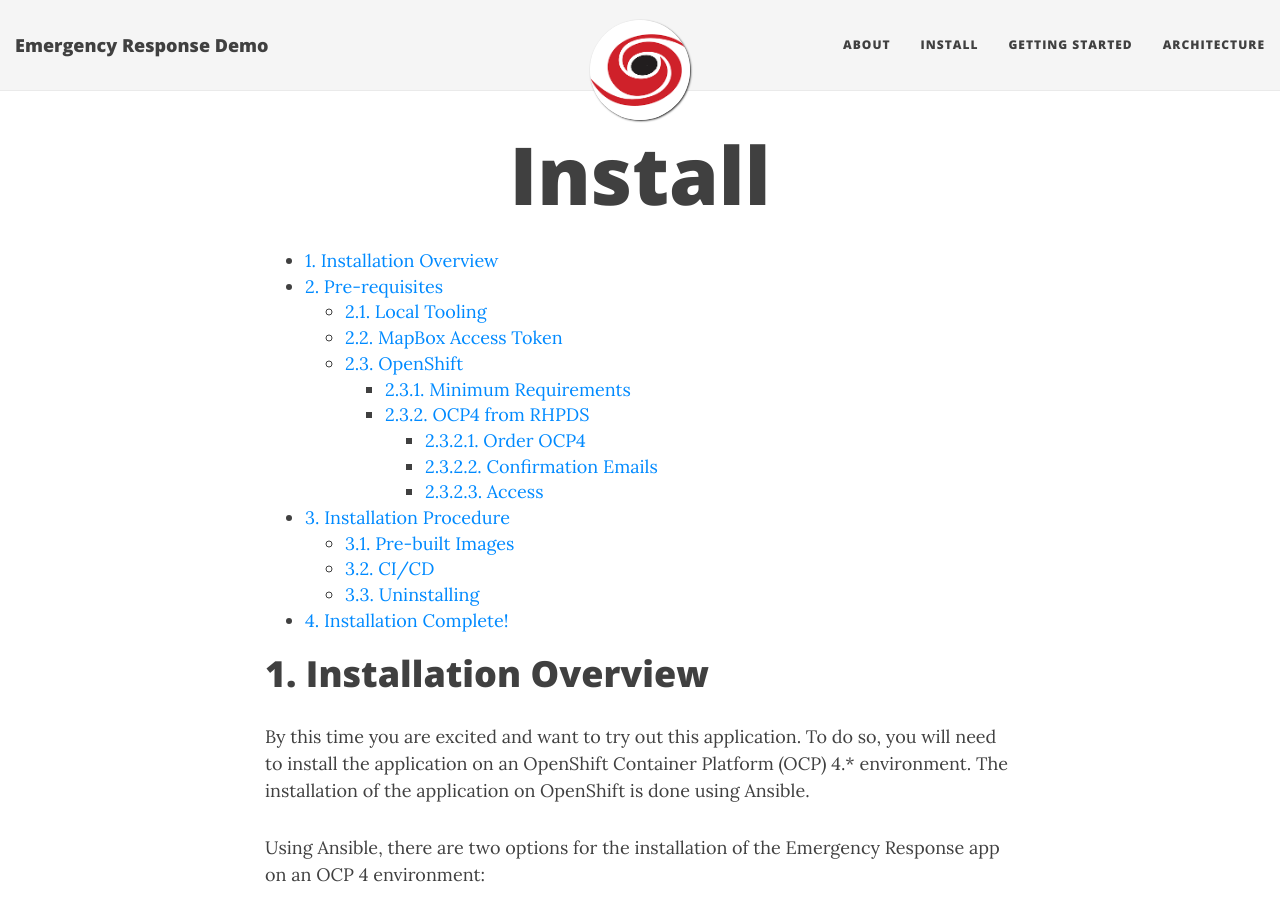
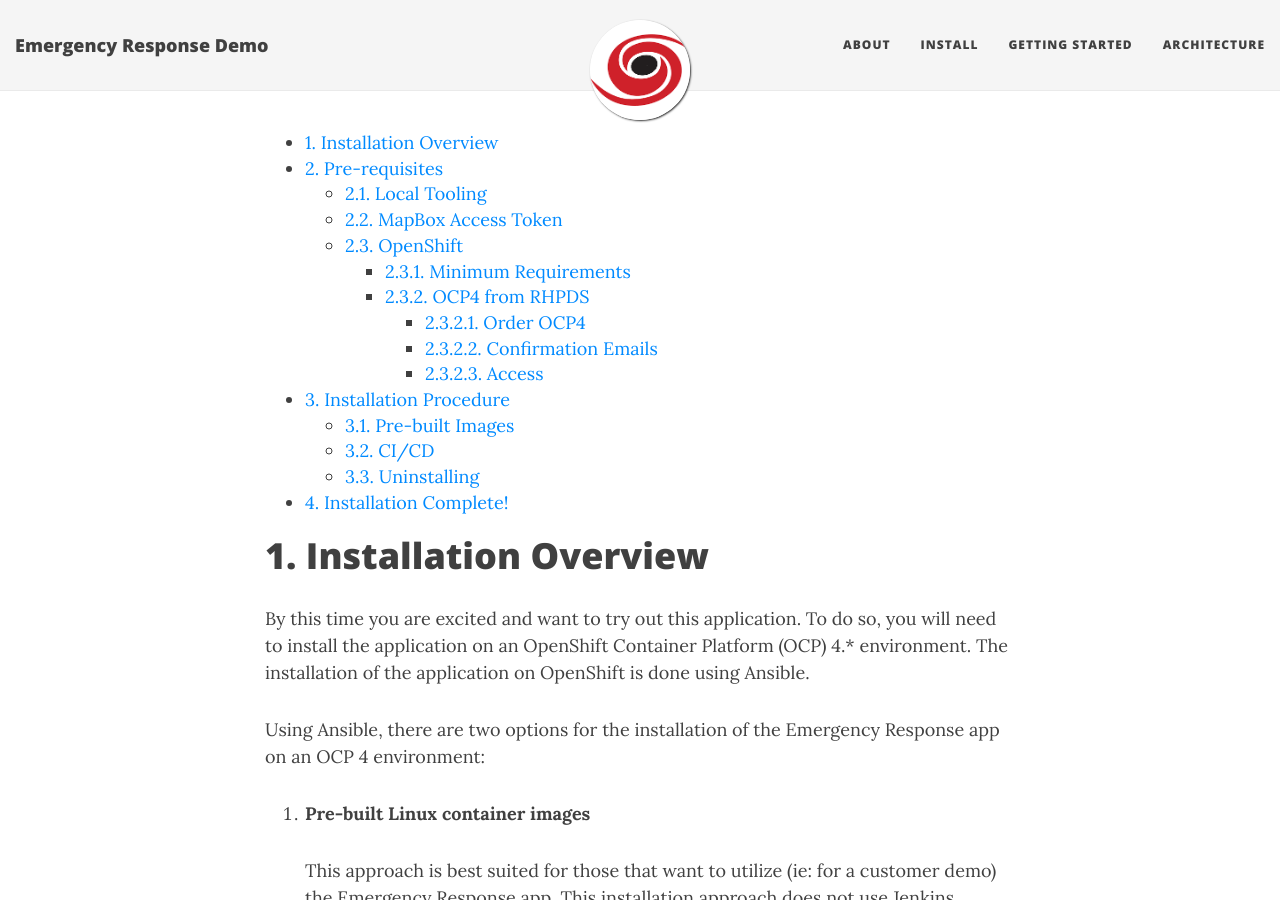
Before and after one commit to Emergency-Response-Demo/erdemo.io, a Jekyll site: the page built from install.md, in a window 1280 px wide and 900 px high. Built offline with Jekyll 4.4.1, drawn with Linux system fonts in a browser that asks for light colours; nearby versions of some CDN libraries; our own code applies the rules of GitHub Pages for plain Markdown files.

```diff
--- a/install.md
+++ b/install.md
@@ -1,8 +1,4 @@
----
-layout: page
-title: Install
-permalink: /install/
----
+
 
 - [1. Installation Overview](#1-installation-overview)
 - [2. Pre-requisites](#2-pre-requisites)
```
